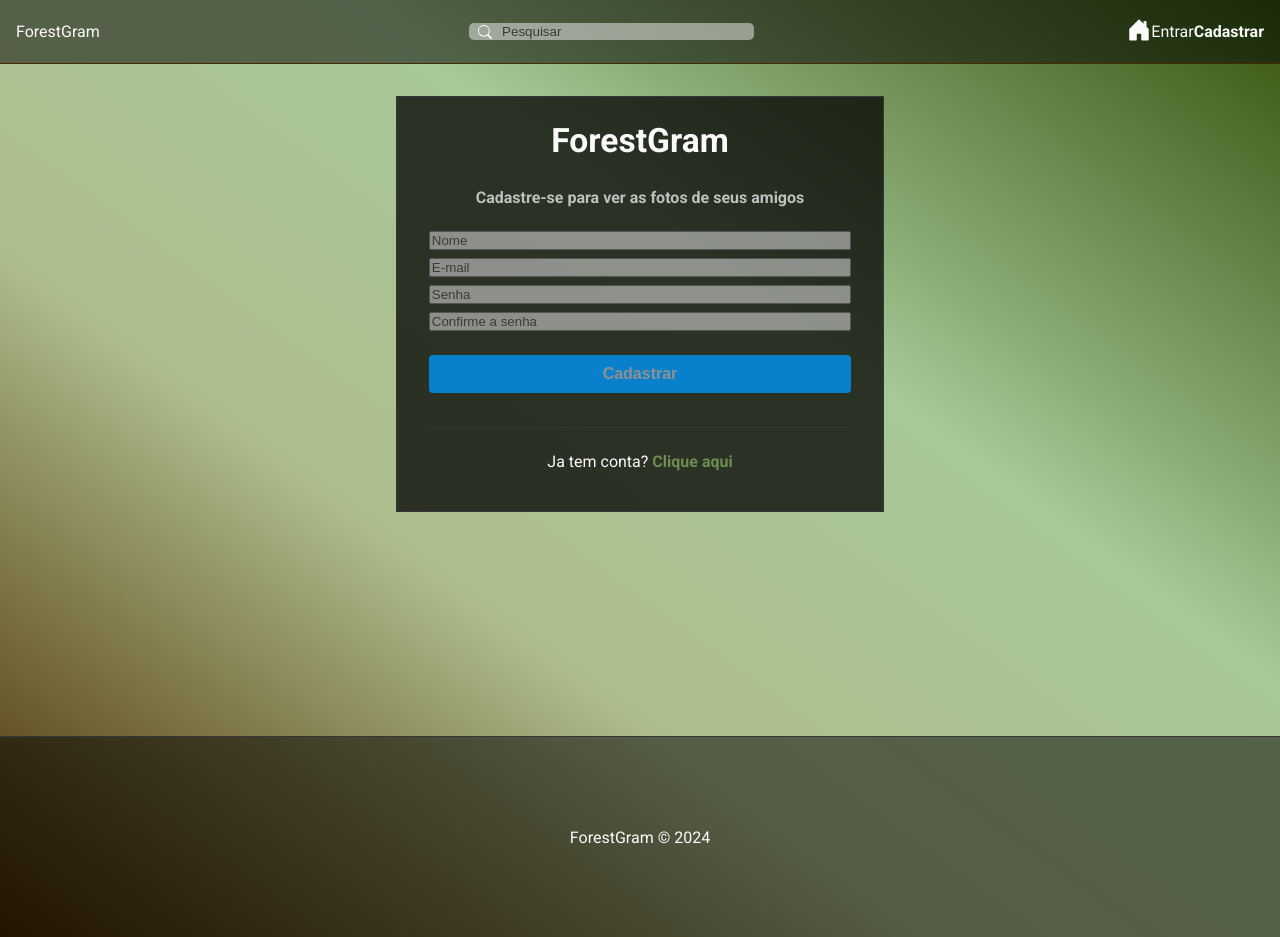
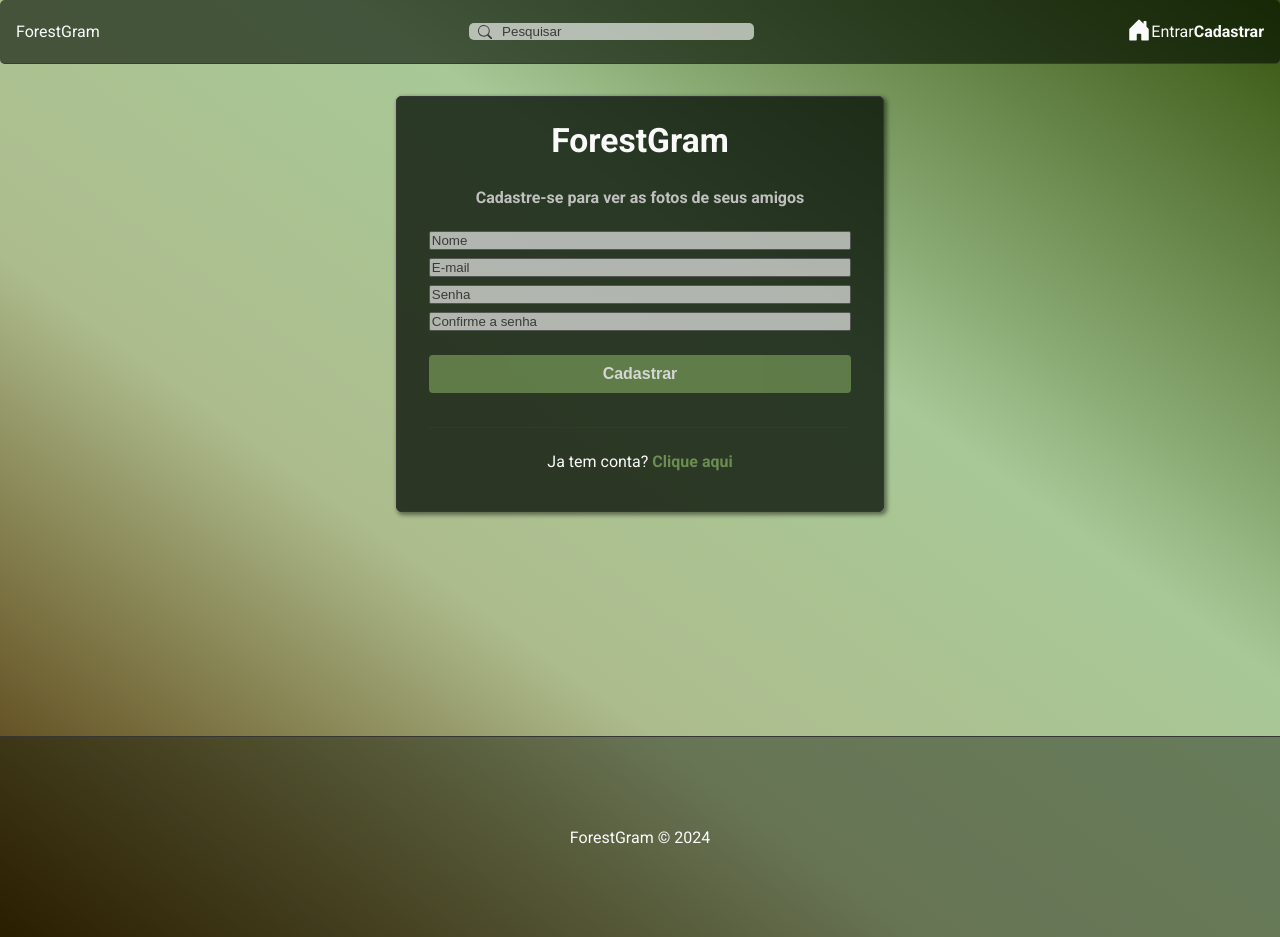
Before and after one commit to Rodrigo-Rods/ReactGram, a React (Create React App) app in the folder 12_ReactGram/frontend/: page /register in a window 1280 px wide. Built offline with nearby package versions, Linux system fonts and the light colour scheme.

Commit message:
Update nas cores da Navbar, Footer, Login e Register

```diff
--- a/12_ReactGram/frontend/src/App.css
+++ b/12_ReactGram/frontend/src/App.css
@@ -11,6 +11,8 @@
     --color10: rgba(109, 141, 82, 1);
     --color11: rgba(82, 112, 48, 1);
     --color12: rgba(55, 85, 13, 1);
+    /*Outras*/
+    --color01: rgba(1, 10, 0, 0.75);
 }
 
 .container {
--- a/12_ReactGram/frontend/src/components/Footer.css
+++ b/12_ReactGram/frontend/src/components/Footer.css
@@ -1,5 +1,5 @@
 #footer {
-    background-color: rgba(0, 0, 0, 0.50);
+    background-color: rgba(1, 10, 0, 0.40);
     height: 200px;
     display: flex;
     justify-content: center;
--- a/12_ReactGram/frontend/src/components/Navbar.css
+++ b/12_ReactGram/frontend/src/components/Navbar.css
@@ -2,8 +2,9 @@
     display: flex;
     justify-content: space-between;
     align-items: center;
-    background-color: rgba(0, 0, 0, 0.50);
-    border-bottom: 1px solid var(--color1);
+    background-color: rgba(1, 10, 0, 0.60);
+    border-radius: 5px;
+    border-bottom: 1px solid #3a3a3a;
     padding: .1em 1em;
 }
 
--- a/12_ReactGram/frontend/src/components/Navbar.js
+++ b/12_ReactGram/frontend/src/components/Navbar.js
@@ -13,7 +13,7 @@ const Navbar = () => {
     return <nav id="nav">
         <Link to="/">ForestGram</Link>
         <form id="search-form">
-            <BsSearch />
+            <BsSearch style={{ color: '3a3a3a' }} />
             <input type="text" placeholder='Pesquisar' />
         </form>
         <ul id="nav-links">
--- a/12_ReactGram/frontend/src/index.css
+++ b/12_ReactGram/frontend/src/index.css
@@ -42,8 +42,8 @@ label span {
 }
 
 input {
-  background-color: #ffffff76;
-  color: #AAA;
+  background-color: #ffffffa1;
+  color: #3a3a3a;
   border: 1px solid #555;
   border-radius: 2px;
   padding: 10px, 8px;
@@ -58,8 +58,8 @@ color: #3a3a3a;
 .btn,
 button,
 input[type="submit"] {
-  background-color: #0094f6;
-  color: #AAA;
+  background-color: var(--color10);
+  color: #ffffff;
   border: none;
   border-radius: 4px;
   padding: 10px 8px;
--- a/12_ReactGram/frontend/src/pages/Auth/Auth.css
+++ b/12_ReactGram/frontend/src/pages/Auth/Auth.css
@@ -1,10 +1,12 @@
 #login,
 #register {
     border: 1px solid #363636;
-    background-color: rgba(0, 0, 0, 0.75);
+    background-color: rgba(1, 10, 0, 0.75);
     padding: 1.5em 2em;
     max-width: 33%;
     margin: 2em auto;
+    box-shadow: 2px 2px 4px 1px #00000075;
+    border-radius: 5px;
 }
 
 #login h2,
```
